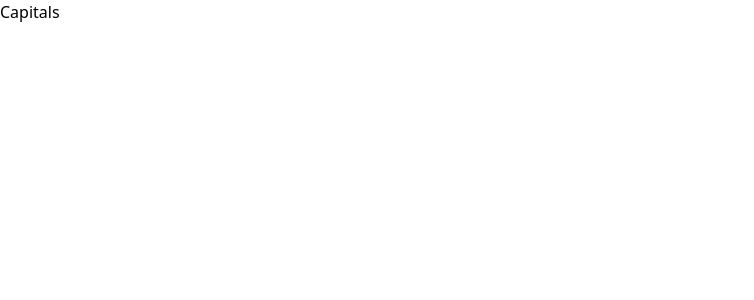
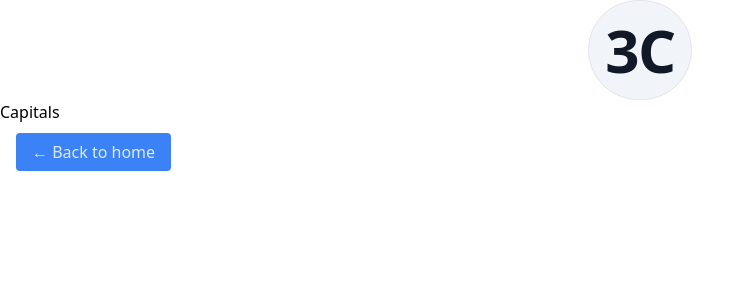
Before and after one commit to ybdev7/nextjs-3c, a Next.js app: page /capital in a window 1280 px wide. Shown: the top 300 px of the page, without its empty margins (0-754 px from the left). Built offline with nearby package versions, Linux system fonts and the light colour scheme.

Commit message:
code cleaup and styling

```diff
--- a/components/buttonlink.js
+++ b/components/buttonlink.js
@@ -1,6 +1,6 @@
 import Link from "next/link";
 
-export default function ButtinLink({ href, text }) {
+export default function ButtonLink({ href, text }) {
   return (
     <div className="m-4">
       <Link
--- a/components/layout.js
+++ b/components/layout.js
@@ -1,6 +1,7 @@
 import Link from "next/link";
-
+import ButtonLink from "./buttonlink";
 const name = "Countries, Capitals & Currencies";
+const logoName = "3C";
 export const siteTitle = "Counries - Next.js Sample Website";
 
 export default function Layout({ children, home }) {
@@ -14,20 +15,19 @@ export default function Layout({ children, home }) {
             </h1>
           </>
         ) : (
-          <></>
+          <div className="my-5 text-center">
+            <Link
+              href="/"
+              className=" rounded-full bg-slate-100 border
+             text-center py-2 px-4 mb-4 text-4xl font-extrabold leading-none tracking-tight text-gray-900 md:text-5xl lg:text-6xl dark:text-white"
+            >
+              {logoName}
+            </Link>
+          </div>
         )}
       </header>
       <main>{children}</main>
-      {!home && (
-        <div className="m-4 py-4">
-          <Link
-            className="px-4 py-2 text-blue-100 no-underline bg-blue-500 rounded hover:bg-blue-600 hover:underline hover:text-blue-200"
-            href="/"
-          >
-            ← Back to home
-          </Link>
-        </div>
-      )}
+      {!home && <ButtonLink href="/" text=" ← Back to home"></ButtonLink>}
     </div>
   );
 }
--- a/pages/capital/index.js
+++ b/pages/capital/index.js
@@ -1,3 +1,9 @@
+import Layout from "../../components/layout";
+
 export default function Capital({}) {
-  return <div>Capitals</div>;
+  return (
+    <Layout>
+      <div>Capitals</div>
+    </Layout>
+  );
 }
--- a/pages/country/[id].js
+++ b/pages/country/[id].js
@@ -2,6 +2,7 @@ import Layout from "../../components/layout";
 import Image from "next/image";
 import { getAllCountriesIds, getCountryData } from "../../lib/country";
 import Link from "next/link";
+import ButtonLink from "../../components/buttonlink";
 
 export async function getStaticProps({ params }) {
   const countryData = await getCountryData(params.id);
@@ -52,14 +53,10 @@ export default function Country({ countryData }) {
         {countryData.description}
       </div>
       <div>
-        <div className="m-4">
-          <Link
-            className="px-4 py-2 text-blue-100 no-underline bg-blue-500 rounded hover:bg-blue-600 hover:underline hover:text-blue-200"
-            href="/country"
-          >
-            ← Back to Countries List
-          </Link>
-        </div>
+        <ButtonLink
+          href="/country"
+          text=" ← Back to Countries List"
+        ></ButtonLink>
       </div>
     </Layout>
   );
--- a/pages/currency/index.js
+++ b/pages/currency/index.js
@@ -1,3 +1,9 @@
+import Layout from "../../components/layout";
+
 export default function Currency({}) {
-  return <div>Currencies</div>;
+  return (
+    <Layout>
+      <div>Capitals</div>
+    </Layout>
+  );
 }
--- a/pages/index.js
+++ b/pages/index.js
@@ -3,14 +3,7 @@ import Layout, { siteTitle } from "../components/layout";
 import { getAllCountries } from "../lib/country";
 import ButtonLink from "../components/buttonlink";
 
-export async function getStaticProps() {
-  const allCountries = await getAllCountries();
-  // const allColdCoffees = await getColdCoffees();
-  return {
-    props: { allCountries: allCountries },
-  };
-}
-export default function Home({ allCountries }) {
+export default function Home() {
   return (
     <Layout home>
       <section className="text-center">
@@ -29,7 +22,6 @@ export default function Home({ allCountries }) {
         </p>
 
         <div container>
-          {/* <div grid grid-cols-1 gap-12> */}
           <div className="flex justify-center my-10">
             <ButtonLink href="/country" text="Countries"></ButtonLink>
             <ButtonLink href="/capital" text="Capitals"></ButtonLink>
@@ -39,9 +31,4 @@ export default function Home({ allCountries }) {
       </section>
     </Layout>
   );
-  // return (
-  //   <h1 className="text-3xl font-bold text-slate-500 underline">
-  //     Hello world!
-  //   </h1>
-  // );
 }
```
Also changed, not shown: pages/country/index.js (+0 -14 lines).
